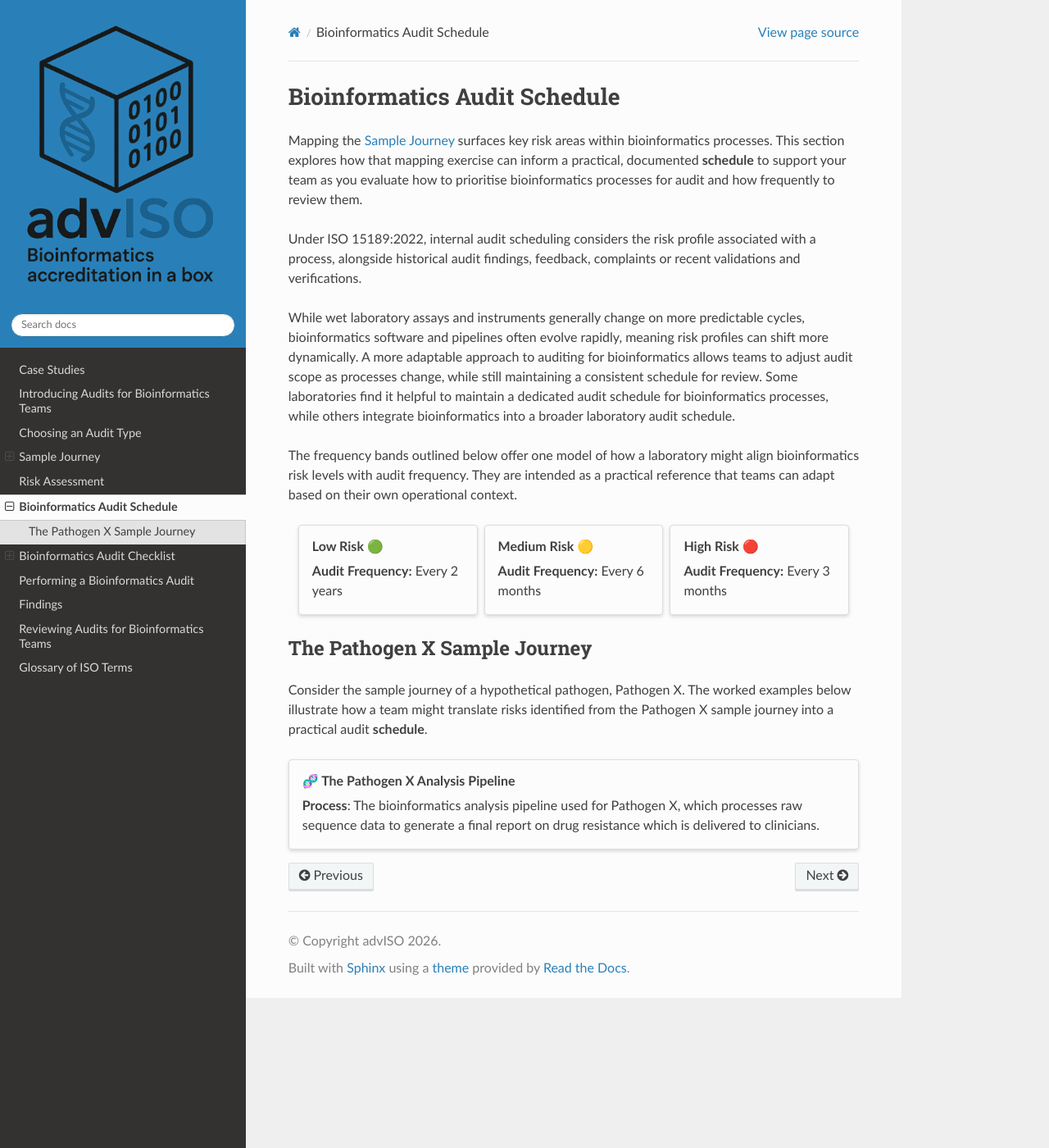
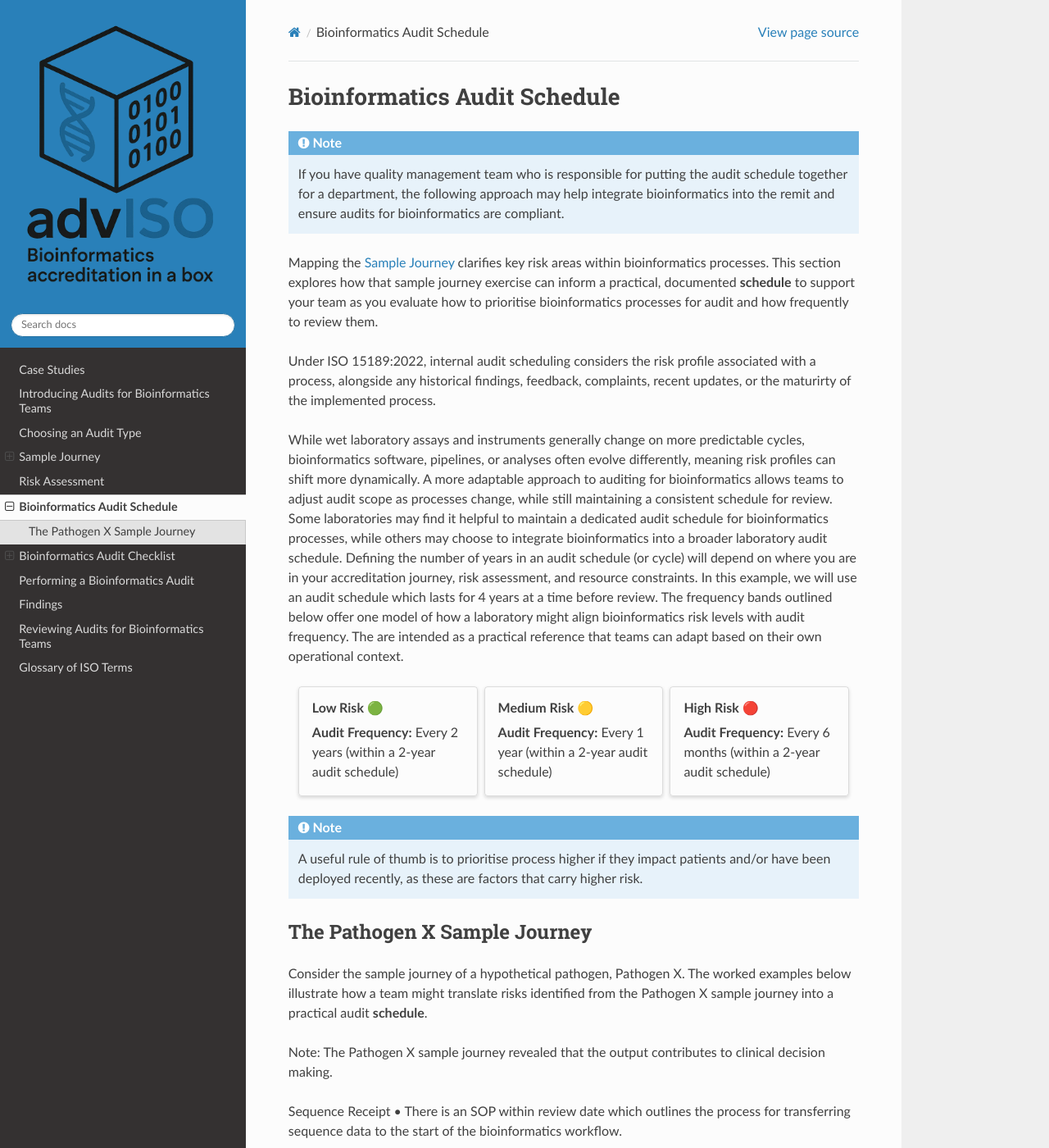
Before and after one commit to advISO-project/advISO_audit_guide, a Sphinx documentation site: the page built from docs/source/audit_guide/schedule.rst, in a window 1280 px wide and 1400 px high. Shown: the whole window at 82% size. Built offline with Sphinx 7.4.7 and the Read the Docs theme 3.1.0, drawn with Linux system fonts in a browser that asks for light colours; some of the changed text lies outside the part shown.

Commit message:
finalise text for schedule section, formatting still needs work

```diff
--- a/docs/source/audit_guide/schedule.rst
+++ b/docs/source/audit_guide/schedule.rst
@@ -1,14 +1,19 @@
 ===============================
 Bioinformatics Audit Schedule
 ===============================
+.. note::
+   If you have quality management team who is responsible for putting the audit schedule together for a department, the following approach may help integrate bioinformatics into the remit and ensure audits for bioinformatics are compliant.
 
-Mapping the :doc:`/audit_guide/sample_journey` surfaces key risk areas within bioinformatics processes. This section explores how that mapping exercise can inform a practical, documented **schedule** to support your team as you evaluate how to prioritise bioinformatics processes for audit and how frequently to review them.
 
-Under ISO 15189:2022, internal audit scheduling considers the risk profile associated with a process, alongside historical audit findings, feedback, complaints or recent validations and verifications.
+Mapping the :doc:`/audit_guide/sample_journey` clarifies key risk areas within bioinformatics processes. This section explores how that sample journey exercise can inform a practical, documented **schedule** to support your team as you evaluate how to prioritise bioinformatics processes for audit and how frequently to review them.
 
-While wet laboratory assays and instruments generally change on more predictable cycles, bioinformatics software and pipelines often evolve rapidly, meaning risk profiles can shift more dynamically. A more adaptable approach to auditing for bioinformatics allows teams to adjust audit scope as processes change, while still maintaining a consistent schedule for review. Some laboratories find it helpful to maintain a dedicated audit schedule for bioinformatics processes, while others integrate bioinformatics into a broader laboratory audit schedule.
+Under ISO 15189:2022, internal audit scheduling considers the risk profile associated with a process, alongside any historical findings, feedback, complaints, recent updates, or the maturirty of the implemented process.
 
-The frequency bands outlined below offer one model of how a laboratory might align bioinformatics risk levels with audit frequency. They are intended as a practical reference that teams can adapt based on their own operational context.
+While wet laboratory assays and instruments generally change on more predictable cycles, bioinformatics software, pipelines, or analyses often evolve differently, meaning risk profiles can shift more dynamically. A more adaptable approach to auditing for bioinformatics allows teams to adjust audit scope as processes change, while still maintaining a consistent schedule for review. Some laboratories may find it helpful to maintain a dedicated audit schedule for bioinformatics processes, while others may choose to integrate bioinformatics into a broader laboratory audit schedule.
+Defining the number of years in an audit schedule (or cycle) will depend on where you are in your accreditation journey, risk assessment, and resource constraints.
+In this example, we will use an audit schedule which lasts for 4 years at a time before review.
+The frequency bands outlined below offer one model of how a laboratory might align bioinformatics risk levels with audit frequency. The are intended as a practical reference that teams can adapt based on their own operational context.
+
 
 .. grid:: 1 1 3 3
    :gutter: 2
@@ -16,24 +21,49 @@ The frequency bands outlined below offer one model of how a laboratory might ali
    .. grid-item-card:: Low Risk 🟢
       :class-header: sd-bg-success sd-text-white sd-font-weight-bold
 
-      **Audit Frequency:** Every 2 years
+      **Audit Frequency:** Every 2 years (within a 2-year audit schedule)
 
    .. grid-item-card:: Medium Risk 🟡
       :class-header: sd-bg-warning sd-text-dark sd-font-weight-bold
 
-      **Audit Frequency:** Every 6 months
+      **Audit Frequency:** Every 1 year (within a 2-year audit schedule)
 
    .. grid-item-card:: High Risk 🔴
       :class-header: sd-bg-danger sd-text-white sd-font-weight-bold
 
-      **Audit Frequency:** Every 3 months
+      **Audit Frequency:** Every 6 months (within a 2-year audit schedule)
+
+
+.. note::
+   A useful rule of thumb is to prioritise process higher if they impact patients and/or have been deployed recently, as these are factors that carry higher risk.
+
 
 ------------------------------
 The Pathogen X Sample Journey
 ------------------------------
 Consider the sample journey of a hypothetical pathogen, Pathogen X. The worked examples below illustrate how a team might translate risks identified from the Pathogen X sample journey into a practical audit **schedule**.
 
-.. card:: 🧬 The Pathogen X Analysis Pipeline
-   :class-header: sd-bg-danger sd-text-white sd-font-weight-bold
+Note: The Pathogen X sample journey revealed that the output contributes to clinical decision making.
 
-   **Process**: The bioinformatics analysis pipeline used for Pathogen X, which processes raw sequence data to generate a final report on drug resistance which is delivered to clinicians.
+Sequence Receipt
+•	There is an SOP within review date which outlines the process for transferring sequence data to the start of the bioinformatics workflow.
+
+Assembly
+•	The genome assembly tool is set up to run with liberal parameters as a trade-off between accuracy and memory constraints to prevent the computer from crashing and causing undue delay to results.
+
+Variant Calling
+•	The version of a variant-calling tool is controlled in a Docker container and any major updates to the variant-calling tools are reviewed and the pipeline is verified before the production pipeline itself is updated with the new version of the tool.
+
+Results QC
+•	The thresholds used to determine the quality of a consensus sequence are configured and documented in an SOP.
+
+Data Storage and Archive
+•	The FASTQs used to analyse a sample are deleted permanently after each sequencing run is processed through the bioinformatics workflow to save on space.
+
+You may then decide that the bioinformatics process for Pathogen X is high risk based on the fact the output affects patients, there is no way to trace a result back to FASTQs, and it was deployed into production less than 6 months ago. Therefore, you may consider auditing this process once every 6 months within a 2-year schedule and then decrease this frequency after the first cycle (i.e. 2 years) once the process has matured.
+
+The schedule can be recorded in something as straightforward as a spreadsheet, so long as it is shared and agreed upon with relevant parties with responsibility for managing quality e.g. a quality management team. Where possible, the schedule should also be backed up and version controlled to decrease the risk of losing the record.
+
+
+.. note::
+   Audits can be intrusive to business, so bear this in mind when deciding the practicalities of audit frequency.
```
